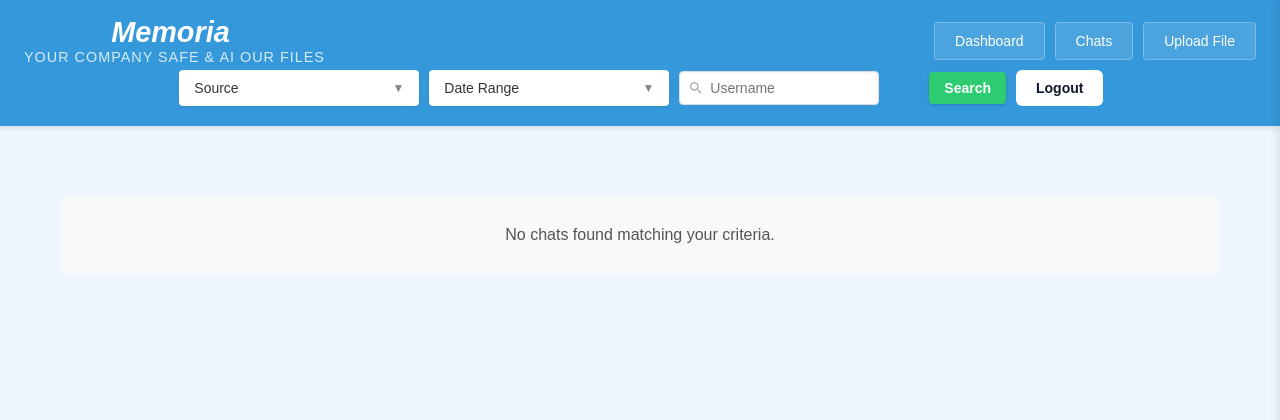
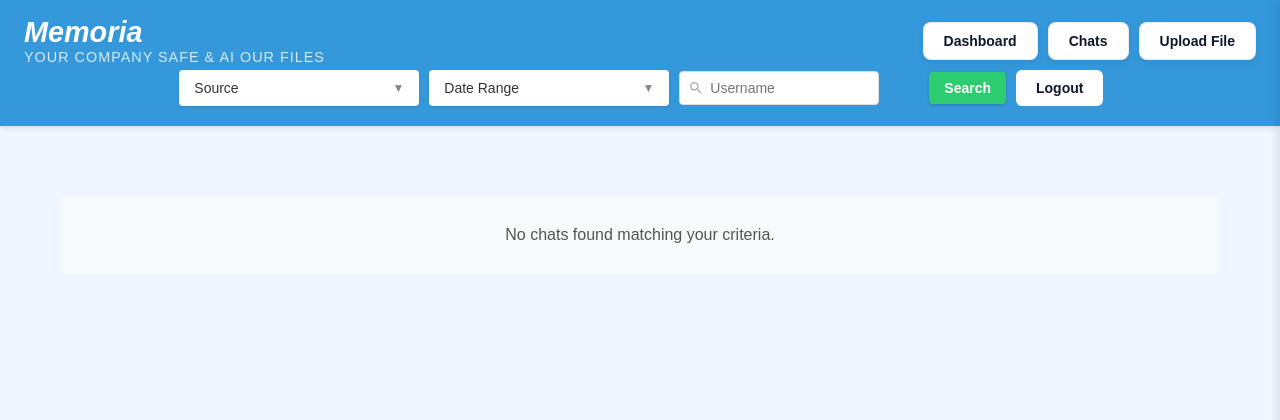
Before and after one commit to Sulaman312/AntoineDashboard, a Flask app: page /chats in a window 1280 px wide. Shown: the top 420 px of the page. Run offline with Flask 3, Linux system fonts and the light colour scheme; the visitor is signed in with stand-in values (Sample User, id 1); data that the repository does not hold is empty.

Commit message:
Update chat.css

```diff
--- a/static/css/chat.css
+++ b/static/css/chat.css
@@ -37,21 +37,26 @@
         }
 
         .header-nav .nav-tab {
-            background: rgba(255, 255, 255, 0.12);
-            border: 1px solid rgba(255, 255, 255, 0.25);
-            color: #ffffff;
-            transition: background-color 0.2s ease, color 0.2s ease;
+            background: #ffffff;
+            color: #0f172a;
+            border: 1px solid rgba(15, 23, 42, 0.08);
+            border-radius: 8px;
+            font-weight: 600;
+            transition: background-color 0.2s ease, color 0.2s ease, box-shadow 0.2s ease, border-color 0.2s ease;
+            box-shadow: 0 3px 6px rgba(15, 23, 42, 0.08);
         }
 
         .header-nav .nav-tab:hover,
         .header-nav .nav-tab.active {
-            background: rgba(255, 255, 255, 0.25);
-            color: #ffffff;
+            background: #f1f5f9;
+            color: #0f172a;
+            border-color: rgba(37, 99, 235, 0.25);
+            box-shadow: 0 6px 12px rgba(15, 23, 42, 0.12);
         }
 
         .logo {
             display: flex;
-            align-items: center;
+            /* align-items: center; */
         }
 
         .brand {
```
